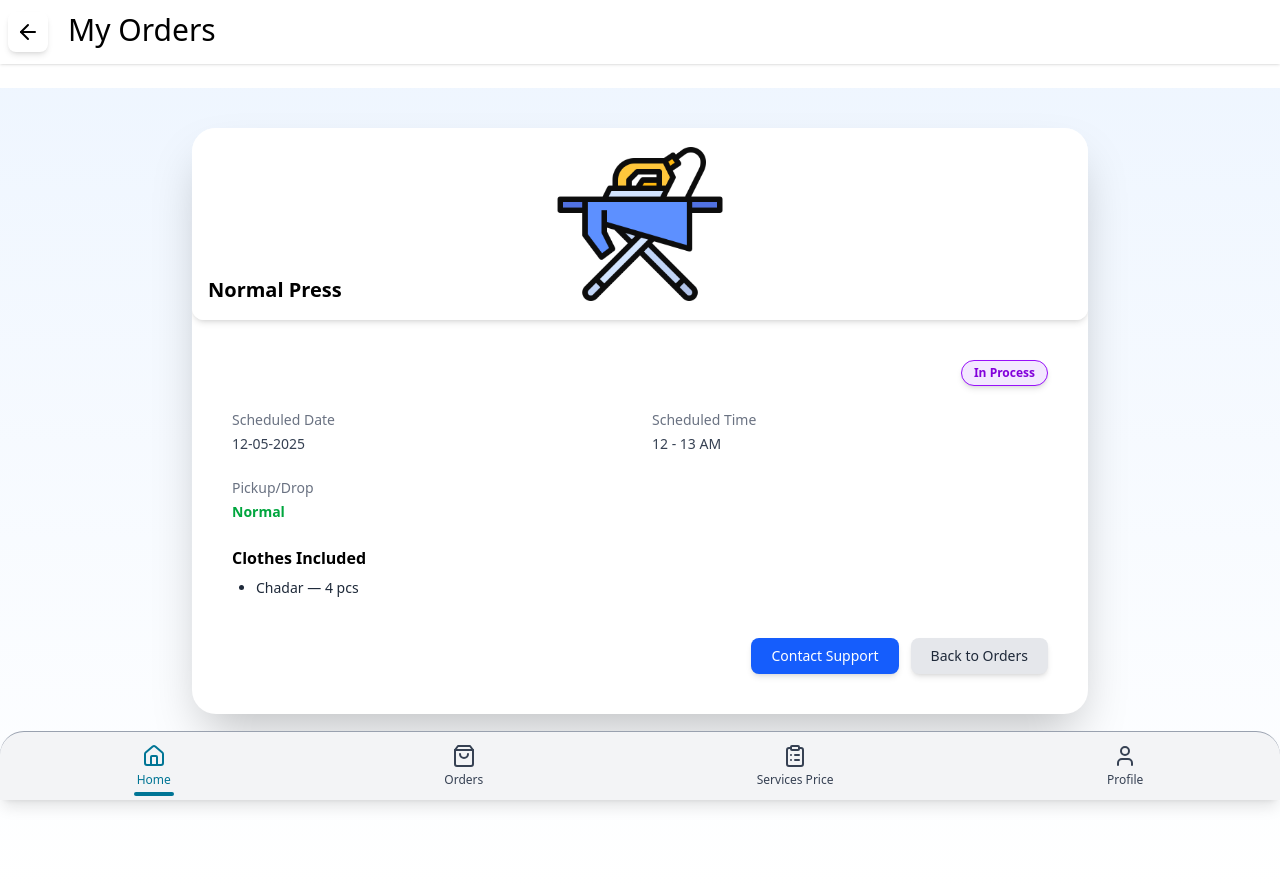
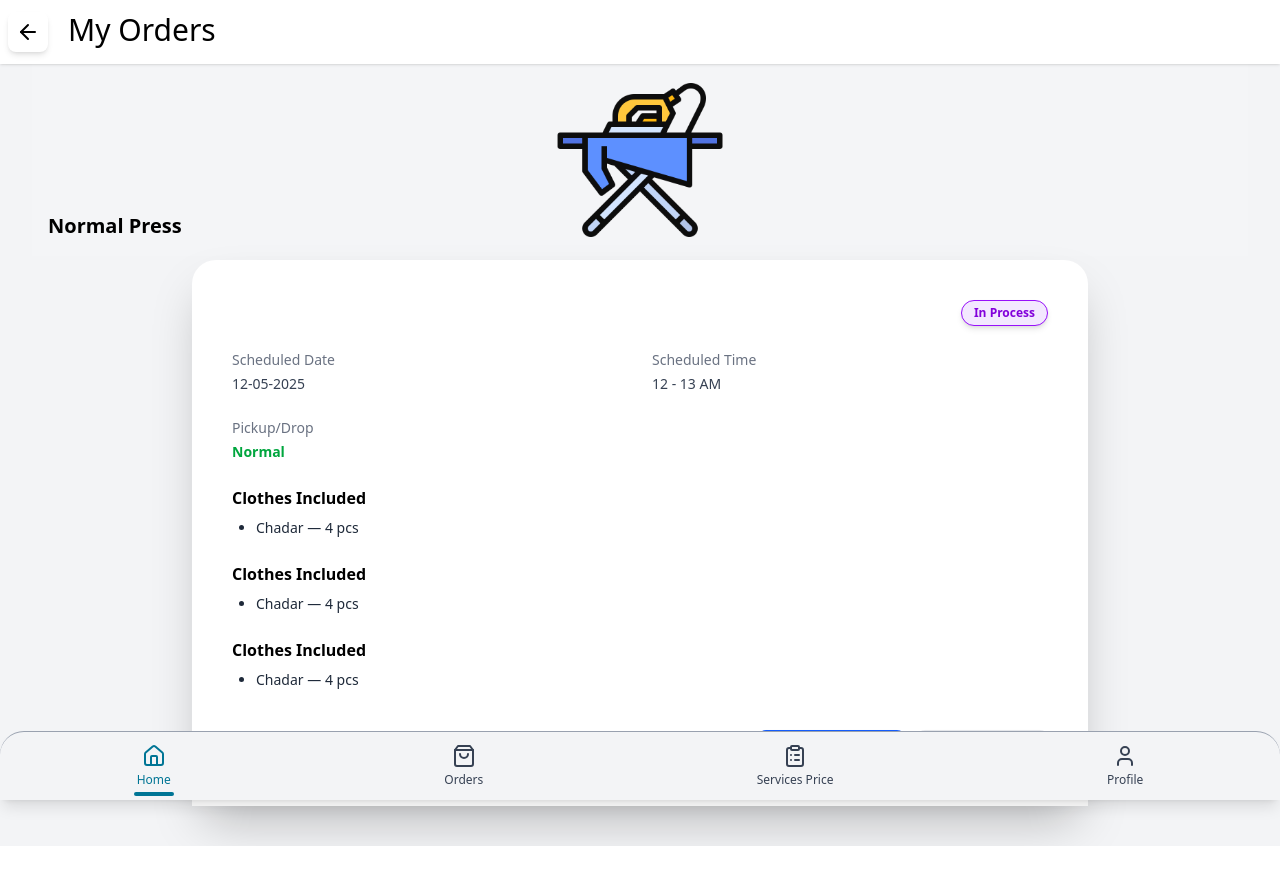
Before and after one commit to Sandb786/Laundry_project_User_Pannel_Frontend, a React (Vite) app: page /myorders in a window 1280 px wide. Shown: the top 884 px of the page. After the commit the page ends 846 px from the top, so only its background shows below. Built offline with nearby package versions, Linux system fonts and the light colour scheme.

Commit message:
Test Detail

```diff
--- a/src/Show_orders/Order_details/OrderDetail_Home.jsx
+++ b/src/Show_orders/Order_details/OrderDetail_Home.jsx
@@ -6,10 +6,7 @@ export default function OrderDetail_Home({order})
 {
   return (
     <div>
-        <div className='p-4 -mt-2'>
-             {/* <Hadder order={order}/> */}
-        </div>
-        <div className='p-0'>
+        <div className=''>
              <ShowDetail order={order}/>
         </div>
     </div>
--- a/src/Show_orders/Order_details/ShowDetail.jsx
+++ b/src/Show_orders/Order_details/ShowDetail.jsx
@@ -3,23 +3,25 @@ import { Typography } from "@material-tailwind/react";
 
 export default function OrderDetail({ order }) {
     return (
-        <div className="min-h-screen bg-gradient-to-b from-blue-50 to-white py-10 px-4 sm:px-8">
-            <div className="max-w-4xl mx-auto bg-white shadow-2xl rounded-3xl overflow-hidden">
+
+        <div className=" bg-gray-100 py-10 px-1 sm:px-8 ">
 
                 {/* Header Image */}
-                <div className="relative h-32 sm:h-48 w-full overflow-hidden rounded-xl shadow-md">
+                <div className="relative h-32 sm:h-48 w-full overflow-visible -mt-10 ">
                     <img
                         src={order.image}
                         alt="Service"
-                        className="w-full h-full object-contain bg-white p-2"
+                        className="w-full h-full object-contain  p-2 "
                     />
-                    <div className="absolute inset-0 bg-white/5 flex items-end p-4 ">
-                        <Typography variant="lead" className="text-black font-bold capitalize mt-10">
+                    <div className="absolute inset-0 bg-gray-100/5 flex items-end p-4">
+                        <Typography variant="lead" className="text-black font-bold capitalize">
                             {order.ordertype}
                         </Typography>
+
                     </div>
                 </div>
 
+            <div className="max-w-4xl mx-auto bg-white shadow-2xl rounded-t-3xl overflow-hidden mt-1">
 
                 {/* Order Details */}
                 <div className="p-6 sm:p-10 space-y-6">
@@ -68,17 +70,36 @@ export default function OrderDetail({ order }) {
                             ))}
                         </ul>
                     </div>
+                    {/* Clothes List */}
+                    <div>
+                        <Typography variant="h6" className="font-semibold mb-2">Clothes Included</Typography>
+                        <ul className="list-disc pl-6 space-y-1 text-sm text-gray-800">
+                            {order.clothes.map((cloth, idx) => (
+                                <li key={idx}>{cloth.type} — <span className="font-medium">{cloth.quantity} pcs</span></li>
+                            ))}
+                        </ul>
+                    </div>
+                    {/* Clothes List */}
+                    <div>
+                        <Typography variant="h6" className="font-semibold mb-2">Clothes Included</Typography>
+                        <ul className="list-disc pl-6 space-y-1 text-sm text-gray-800">
+                            {order.clothes.map((cloth, idx) => (
+                                <li key={idx}>{cloth.type} — <span className="font-medium">{cloth.quantity} pcs</span></li>
+                            ))}
+                        </ul>
+                    </div>
 
                     {/* Action Buttons */}
                     <div className="pt-4 flex flex-wrap gap-3 justify-end">
                         <button className="bg-blue-600 text-white px-5 py-2 rounded-lg text-sm shadow-md hover:bg-blue-700 transition">
                             Contact Support
                         </button>
-                        <button className="bg-gray-200 text-gray-800 px-5 py-2 rounded-lg text-sm shadow-md hover:bg-gray-300 transition">
-                            Back to Orders
+                        <button className="bg-gray-200 text-red-500 px-5 py-2 rounded-lg text-sm shadow-md font-bold ">
+                            Cancel Order
                         </button>
                     </div>
                 </div>
+
             </div>
         </div>
     );
```
